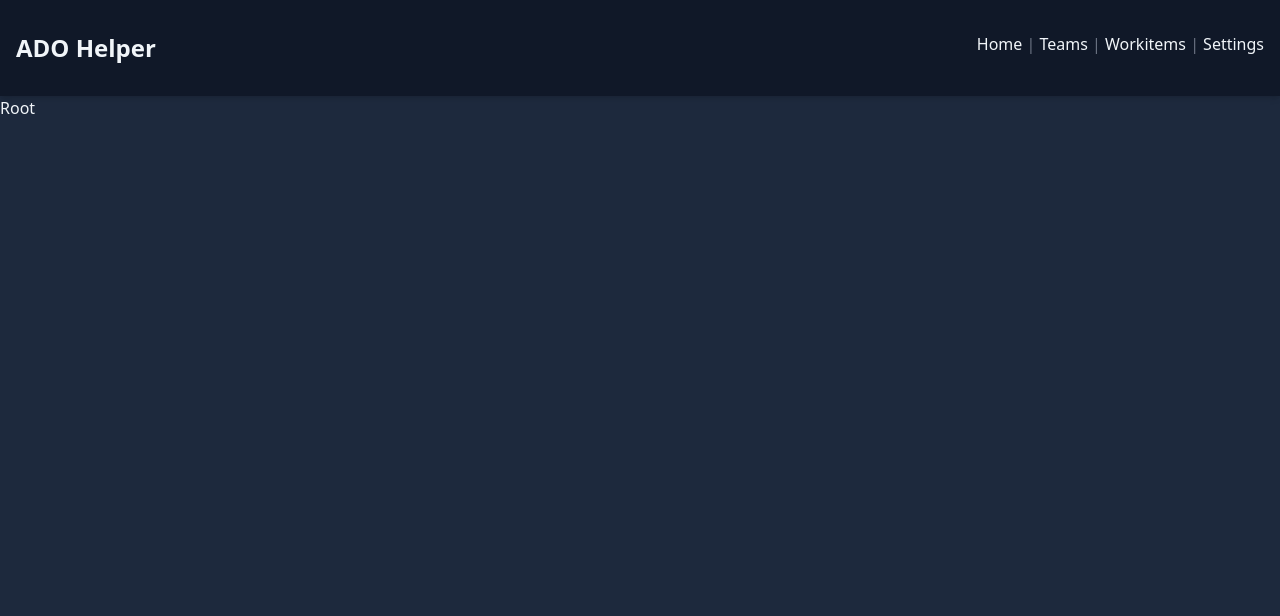
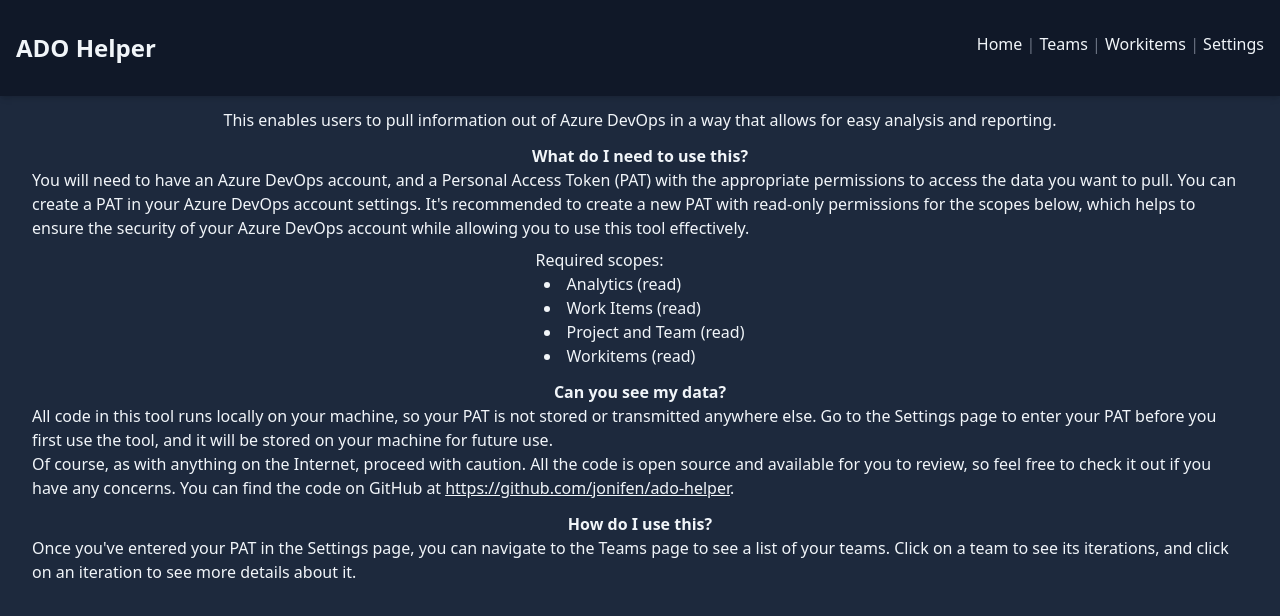
Before and after one commit to jonifen/ado-helper, a React (Vite) app: page / in a window 1280 px wide. Shown: the top 616 px of the page. Built offline with nearby package versions, Linux system fonts and the light colour scheme.

Commit message:
Restore the basic directions on the root page

```diff
--- a/src/pages/index.tsx
+++ b/src/pages/index.tsx
@@ -1,5 +1,59 @@
 import React from "react";
 
 export function PageRoot() {
-  return <div>Root</div>;
+  return (
+    <div className="font-sans items-center justify-items-center min-h-screen px-8 py-3">
+      <p>
+        This enables users to pull information out of Azure DevOps in a way that
+        allows for easy analysis and reporting.
+      </p>
+
+      <h4 className="text-md font-bold mt-3">What do I need to use this?</h4>
+      <p>
+        You will need to have an Azure DevOps account, and a Personal Access
+        Token (PAT) with the appropriate permissions to access the data you want
+        to pull. You can create a PAT in your Azure DevOps account settings.
+        It's recommended to create a new PAT with read-only permissions for the
+        scopes below, which helps to ensure the security of your Azure DevOps
+        account while allowing you to use this tool effectively.
+      </p>
+      <p className="mt-2">
+        Required scopes:
+        <ul className="list-disc list-inside ml-2">
+          <li>Analytics (read)</li>
+          <li>Work Items (read)</li>
+          <li>Project and Team (read)</li>
+          <li>Workitems (read)</li>
+        </ul>
+      </p>
+
+      <h4 className="text-md font-bold mt-3">Can you see my data?</h4>
+      <p>
+        All code in this tool runs locally on your machine, so your PAT is not
+        stored or transmitted anywhere else. Go to the Settings page to enter
+        your PAT before you first use the tool, and it will be stored on your
+        machine for future use.
+      </p>
+      <p>
+        Of course, as with anything on the Internet, proceed with caution. All
+        the code is open source and available for you to review, so feel free to
+        check it out if you have any concerns. You can find the code on GitHub
+        at
+        <a
+          href="https://github.com/jonifen/ado-helper"
+          className="underline ml-1"
+        >
+          https://github.com/jonifen/ado-helper
+        </a>
+        .
+      </p>
+
+      <h4 className="text-md font-bold mt-3">How do I use this?</h4>
+      <p>
+        Once you've entered your PAT in the Settings page, you can navigate to
+        the Teams page to see a list of your teams. Click on a team to see its
+        iterations, and click on an iteration to see more details about it.
+      </p>
+    </div>
+  );
 }
--- a/src/pages/settings.tsx
+++ b/src/pages/settings.tsx
@@ -1,9 +1,9 @@
-import React from "react";
+import React, { useState } from "react";
 import { useForm } from "react-hook-form";
 import { useSettingsStore } from "../data/settings-store.js";
 
 export function Settings() {
-  const settingsStore = useSettingsStore((state) => state);
+  const { pat, organisation, project, saveSettings } = useSettingsStore((state) => state);
   const {
     control,
     register,
@@ -12,25 +12,37 @@
   } = useForm({
     name: "settings",
   });
+  const [statusMessage, setStatusMessage] = useState("");
 
   const onSubmit = async (data) => {
-    console.log("data", data);
+    const patChanged = data.pat !== pat;
+
+    // Base64 encode the PAT (prefixed with a colon) as per Azure DevOps requirements
+    const encodedPAT = btoa(`:${data.pat}`);
+
+    saveSettings({
+      ...data,
+      pat: patChanged ? encodedPAT : pat,
+    });
+    setStatusMessage("Settings saved successfully!");
   };
 
   const onInvalid = async (data) => {
     console.log("data", data);
+    alert("An error when saving the settings. Please check the form for errors.");
+    setStatusMessage("Failed to save settings. Please correct the errors and try again.");
   };
 
   return (
-    <div>
-      <p>Settings</p>
+    <div className="p-4">
+      <h2 className="text-2xl font-bold mb-4">Settings</h2>
 
       <form onSubmit={handleSubmit(onSubmit, onInvalid)}>
         <div className="py-2">
           <label className="block">PAT:</label>
           <input
             {...register("pat", { required: true })}
-            defaultValue={settingsStore.pat}
+            defaultValue={pat}
             className="border border-slate-600 p-2 w-[80%]"
           />
           {errors.pat && <p>The PAT is required</p>}
@@ -39,7 +51,7 @@
           <label className="block">Organisation Name:</label>
           <input
             {...register("organisation", { required: true })}
-            defaultValue={settingsStore.organisation}
+            defaultValue={organisation}
             className="border border-slate-600 p-2 w-[80%]"
           />
           {errors.organisation && <p>The organisation name is required</p>}
@@ -48,15 +60,21 @@
           <label className="block">Project:</label>
           <input
             {...register("project", { required: true })}
-            defaultValue={settingsStore.project}
+            defaultValue={project}
             className="border border-slate-600 p-2 w-[80%]"
           />
           {errors.project && <p>The project name is required</p>}
         </div>
         <div>
-          <button onSubmit={handleSubmit(onSubmit, onInvalid)}>
+          <button type="submit" className="bg-blue-500 text-white px-4 py-2 rounded">
             Save settings
           </button>
+          {statusMessage && <p className="text-green-600">{statusMessage}</p>}
+        </div>
+        <div className="mt-4">
+          <p className="text-sm text-gray-600">
+            Note: The PAT will be stored in an encoded format for security reasons. If you update the PAT, it will be re-encoded before saving.
+          </p>
         </div>
       </form>
     </div>
--- a/src/pages/teams/id.tsx
+++ b/src/pages/teams/id.tsx
@@ -2,6 +2,7 @@
 import { useParams } from "react-router-dom";
 import { useIterationsStore } from "../../data/iterations-store.js";
 import { useTeamsStore } from "../../data/teams-store.js";
+import { useSettingsStore } from "../../data/settings-store.js";
 import { IterationsPicker } from "../../components/iterations-picker.js";
 
 export function Team() {
@@ -20,6 +21,19 @@
 
     loadData();
   }, []);
+
+  const { pat, organisation, project } = useSettingsStore((state) => state);
+
+  if (!pat || !organisation || !project) {
+    return (
+      <div className="font-sans items-center justify-items-center min-h-screen px-8 py-3">
+        <p>
+          Please go to the Settings page and enter your Personal Access Token,
+          Organisation, and Project to see your teams.
+        </p>
+      </div>
+    );
+  }
 
   if (!teamId) {
     return <div>No team ID provided.</div>;
--- a/src/pages/teams/iterations.tsx
+++ b/src/pages/teams/iterations.tsx
@@ -20,7 +20,7 @@
   }>();
   if (!teamId || !iterationId) return null;
 
-  const { organisation, project } = useSettingsStore((state) => state);
+  const { pat, organisation, project } = useSettingsStore((state) => state);
   const { iterations, loadIterations, refreshIterations } = useIterationsStore(
     (state) => state,
   );
@@ -34,6 +34,17 @@
     loadingIteration,
     lastUpdated: iterationDataLastUpdated,
   } = useIterationStore((state) => state);
+
+  if (!pat || !organisation || !project) {
+    return (
+      <div className="font-sans items-center justify-items-center min-h-screen px-8 py-3">
+        <p>
+          Please go to the Settings page and enter your Personal Access Token,
+          Organisation, and Project to see your teams.
+        </p>
+      </div>
+    );
+  }
 
   const fetchData = async () => {
     await refreshIterations(teamId);
--- a/src/pages/teams/teams-list.tsx
+++ b/src/pages/teams/teams-list.tsx
@@ -2,9 +2,22 @@
 import { NavLink } from "react-router-dom";
 import { getTeams } from "../../data/api/teams.js";
 import { useTeamsStore } from "../../data/teams-store.js";
+import { useSettingsStore } from "../../data/settings-store.js";
 
 export function TeamsRoot() {
   const { teams, lastUpdated, saveTeams } = useTeamsStore((state) => state);
+  const { pat, organisation, project } = useSettingsStore((state) => state);
+
+  if (!pat || !organisation || !project) {
+    return (
+      <div className="font-sans items-center justify-items-center min-h-screen px-8 py-3">
+        <p>
+          Please go to the Settings page and enter your Personal Access Token,
+          Organisation, and Project to see your teams.
+        </p>
+      </div>
+    );
+  }
 
   const fetchTeams = async () => {
     const getTeamsResponse = await getTeams();
--- a/src/pages/workitems/id.tsx
+++ b/src/pages/workitems/id.tsx
@@ -12,7 +12,18 @@
   workItem: WorkItemSummaryType;
   label: string;
 }) {
-  const { organisation, project } = useSettingsStore((state) => state);
+  const { pat, organisation, project } = useSettingsStore((state) => state);
+
+  if (!pat || !organisation || !project) {
+    return (
+      <div className="font-sans items-center justify-items-center min-h-screen px-8 py-3">
+        <p>
+          Please go to the Settings page and enter your Personal Access Token,
+          Organisation, and Project to see your teams.
+        </p>
+      </div>
+    );
+  }
 
   return (
     <div className="border-1 border-[#16292B] rounded-md p-2 text-sm bg-[#1B3336] shadow-md">
--- a/src/pages/workitems/index.tsx
+++ b/src/pages/workitems/index.tsx
@@ -1,6 +1,7 @@
 import React, { useEffect, useState } from "react";
 import { Link } from "react-router-dom";
 import { useWorkItemStore } from "../../data/workitem-store.js";
+import { useSettingsStore } from "../../data/settings-store.js";
 
 const MAX_ID_LENGTH = 8;
 
@@ -17,6 +18,19 @@
       document.title = "ADO Helper";
     };
   }, []);
+
+  const { pat, organisation, project } = useSettingsStore((state) => state);
+
+  if (!pat || !organisation || !project) {
+    return (
+      <div className="font-sans items-center justify-items-center min-h-screen px-8 py-3">
+        <p>
+          Please go to the Settings page and enter your Personal Access Token,
+          Organisation, and Project to see your teams.
+        </p>
+      </div>
+    );
+  }
 
   const handleChange = (event: React.ChangeEvent<HTMLInputElement>) => {
     setInput(event.target.value.replace(/\D/g, "").slice(0, MAX_ID_LENGTH));
```
Also changed, not shown: 4 other files (tests, documents, lock files or other folders).
